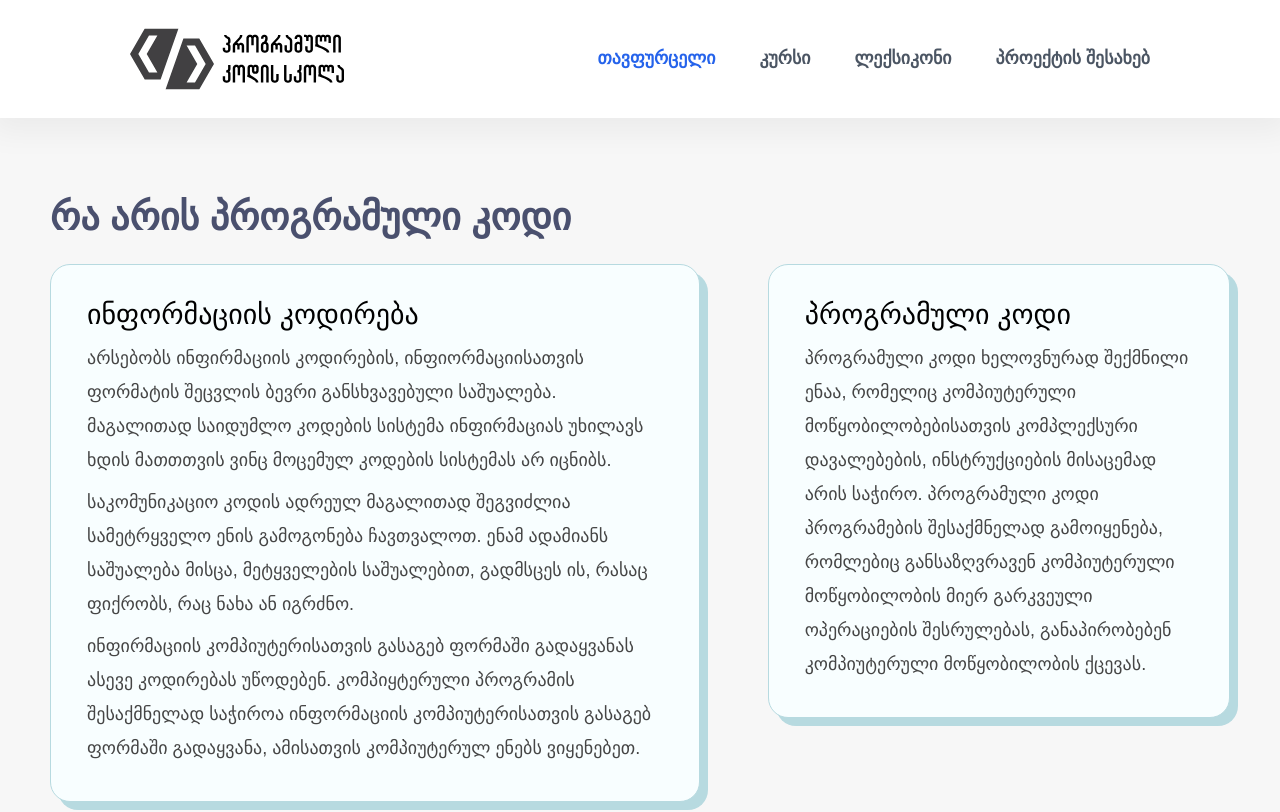
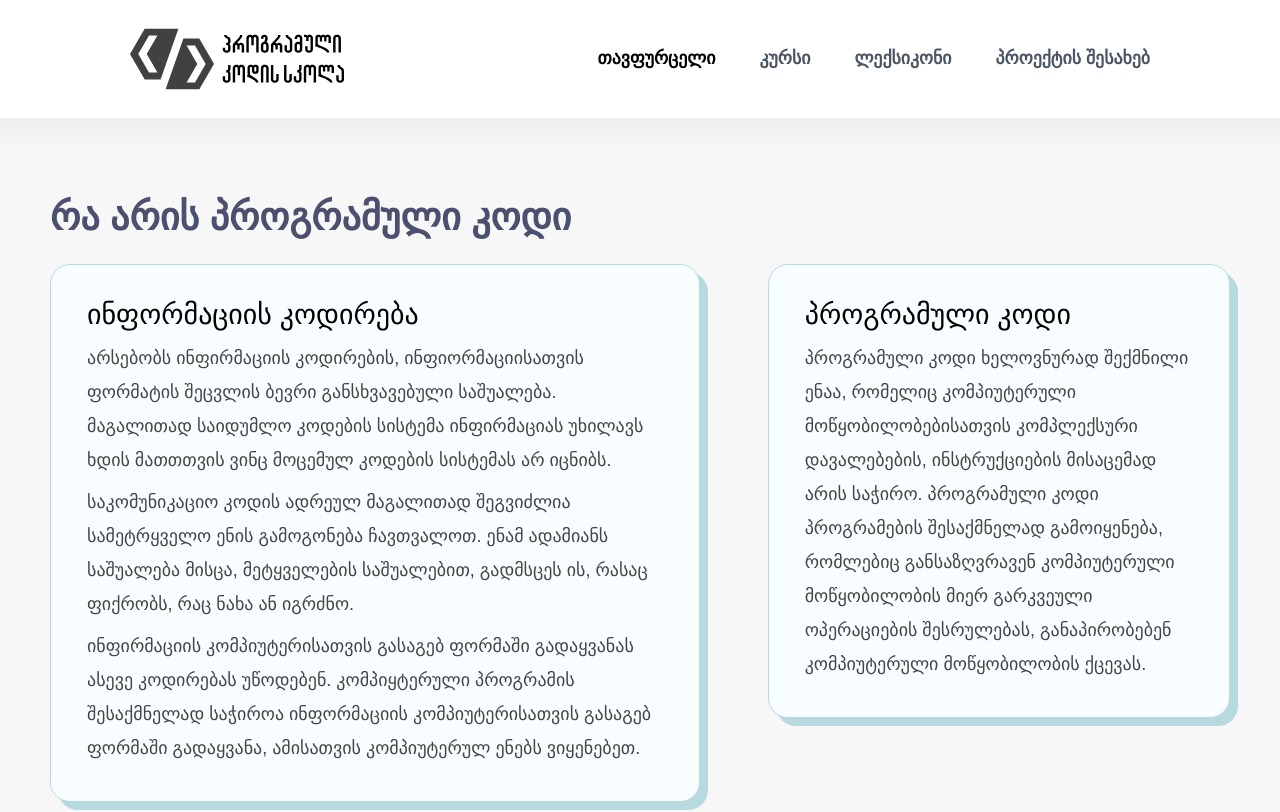
Before and after one commit to Mind1a/code-school-v2, a Next.js app: page / in a window 1280 px wide. Shown: the top 812 px of the page. Built offline with nearby package versions, Linux system fonts and the light colour scheme.

Commit message:
bugfix/nav-linkcolors

```diff
--- a/src/features/landing/components/composites/Header.tsx
+++ b/src/features/landing/components/composites/Header.tsx
@@ -40,7 +40,7 @@ export default function Header() {
                       href={href}
                       target="_blank"
                       rel="noopener noreferrer"
-                      className="text-[17.8px] leading-[20px] text-[#4B5563] hover:text-[#2563EB] transition-colors"
+                      className="text-[17.8px] leading-[20px] text-[#4B5563] transition-colors"
                     >
                       {label}
                     </a>
@@ -54,9 +54,7 @@ export default function Header() {
                   <Link
                     href={href}
                     className={`text-[17.8px] leading-[20px] transition-colors ${
-                      isActive
-                        ? "text-[#2563EB]" // active_nav_link color
-                        : "text-[#4B5563] hover:text-[#2563EB]" // nav_link_color + hover
+                      isActive ? "text-[#000000]" : "text-[#4B5563]"
                     }`}
                   >
                     {label}
--- a/src/features/landing/components/composites/OnlineCourses.tsx
+++ b/src/features/landing/components/composites/OnlineCourses.tsx
@@ -6,7 +6,7 @@ export default function OnlineCourses() {
   return (
     <section className="my-20 max-w-[1440px] w-full mx-auto flex flex-col items-center  ">
       <div className="max-w-[1172px] w-full ">
-        <h2 className="  leading-[1.5] font-['NotoSansGeorgian',Arial,Helvetica,sans-serif] [font-feature-settings:'case'_on] mb-7 text-[#4a506e] text-[38px] font-[700]">
+        <h2 className="leading-[1.5] font-['NotoSansGeorgian',Arial,Helvetica,sans-serif] [font-feature-settings:'case'_on] mb-7 text-[#4a506e] text-[38px] font-[700]">
           ონლაინ კურსები სკოლის მოსწავლეებისათვის
         </h2>
 
```
